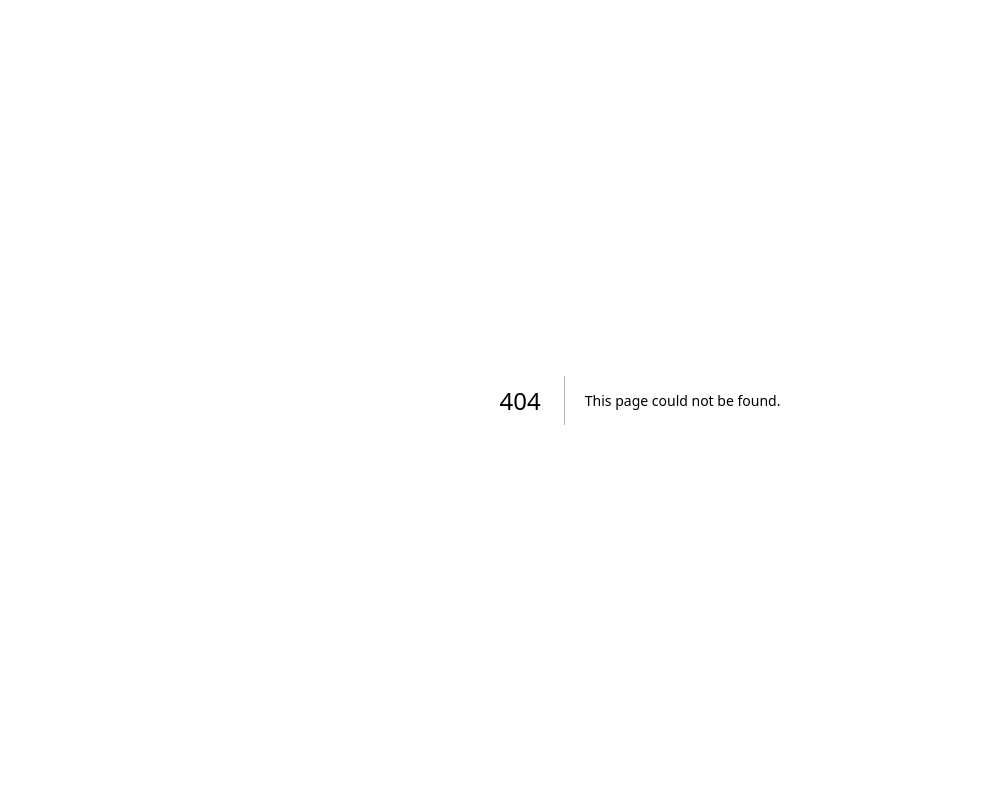
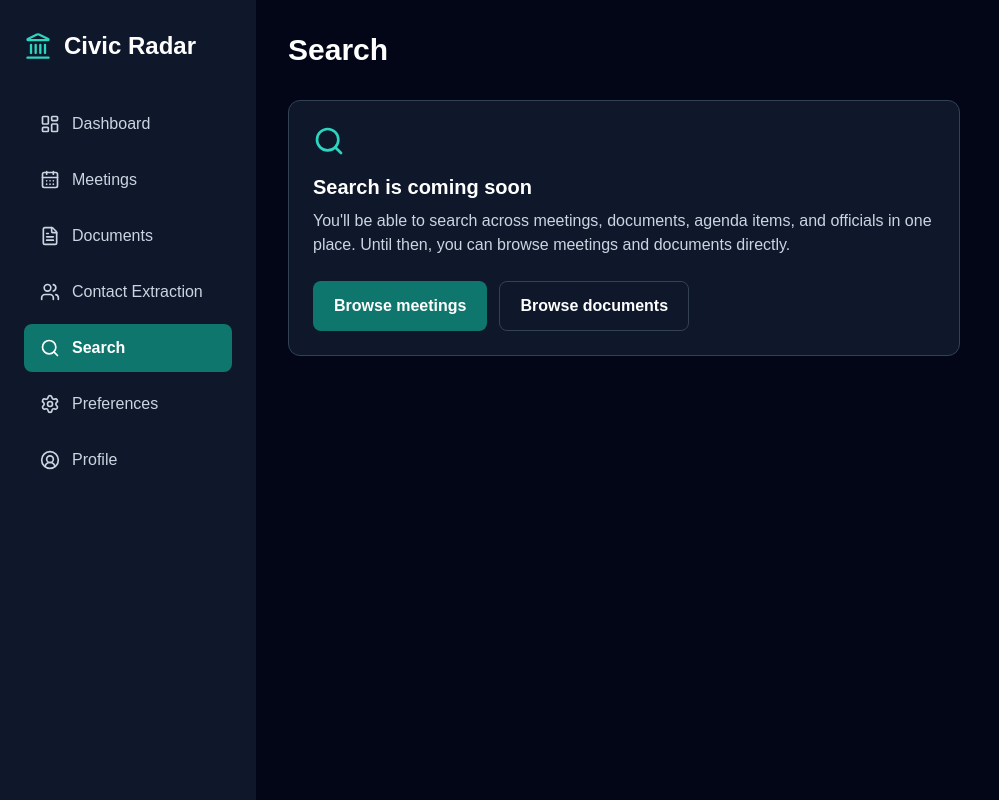
Before and after one commit to Civic-Radar/civicradar-project, a Next.js app: page /search in a window 1280 px wide. Before the commit this address had no page. Shown: the whole page, without its empty margins (0-999 px from the left). Built offline with nearby package versions, Linux system fonts and the light colour scheme.

Commit message:
Add Search placeholder page so the Search link no longer 404s

```diff
--- /dev/null
+++ b/app/(app)/search/page.tsx
@@ -0,0 +1,35 @@
+import Link from "next/link";
+import { Search } from "lucide-react";
+
+// Placeholder so the Search navigation link (SRS-510.2) opens a page instead of a 404.
+// The real search (SRS-506 and SRS-507) is planned for a later sprint.
+export default function SearchPage() {
+  return (
+    <main className="min-w-0 flex-1 p-4 text-white sm:p-8">
+      <h1 className="text-3xl font-bold">Search</h1>
+
+      <section className="mt-8 max-w-2xl rounded-xl border border-line bg-card p-6">
+        <Search className="h-8 w-8 text-sidebar-icon" aria-hidden="true" />
+        <h2 className="mt-4 text-xl font-semibold">Search is coming soon</h2>
+        <p className="mt-2 text-fg-muted">
+          You&apos;ll be able to search across meetings, documents, agenda items, and officials in one place.
+          Until then, you can browse meetings and documents directly.
+        </p>
+        <div className="mt-6 flex flex-wrap gap-3">
+          <Link
+            href="/meetings"
+            className="rounded-lg border border-transparent bg-sidebar-active px-5 py-3 font-semibold text-white transition hover:bg-sidebar-icon hover:text-surface"
+          >
+            Browse meetings
+          </Link>
+          <Link
+            href="/documents"
+            className="rounded-lg border border-line px-5 py-3 font-semibold text-white transition hover:bg-raised"
+          >
+            Browse documents
+          </Link>
+        </div>
+      </section>
+    </main>
+  );
+}
```
